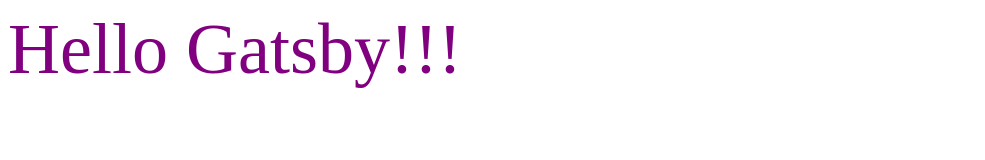
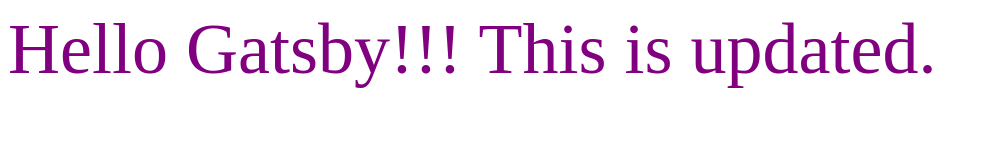
Before and after one commit to jyochsna/learngatsby, a Gatsby site in the folder hello-world/: page / in a window 1280 px wide. Shown: the whole page, without its empty margins (0-985 px from the left). Built offline with nearby package versions, Linux system fonts and the light colour scheme; Gatsby itself is replaced by a stand-in of ours.

Commit message:
Make some updates

```diff
--- a/hello-world/src/pages/index.js
+++ b/hello-world/src/pages/index.js
@@ -1,5 +1,5 @@
 import React from "react"
 
 export default function Home() {
-  return <div style={{ color: `purple`, fontSize: `72px` }}>Hello Gatsby!!!</div>
+  return <div style={{ color: `purple`, fontSize: `72px` }}>Hello Gatsby!!! This is updated.</div>
 }
```
